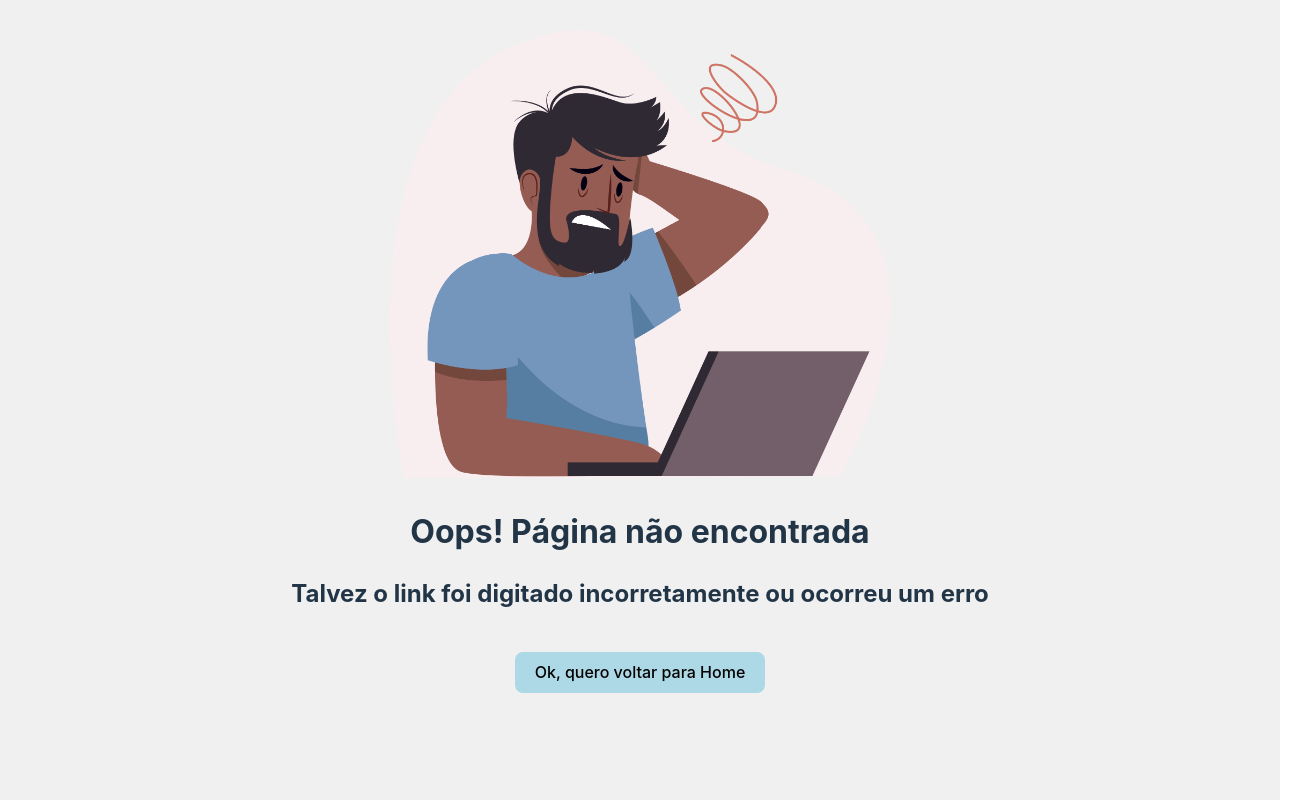
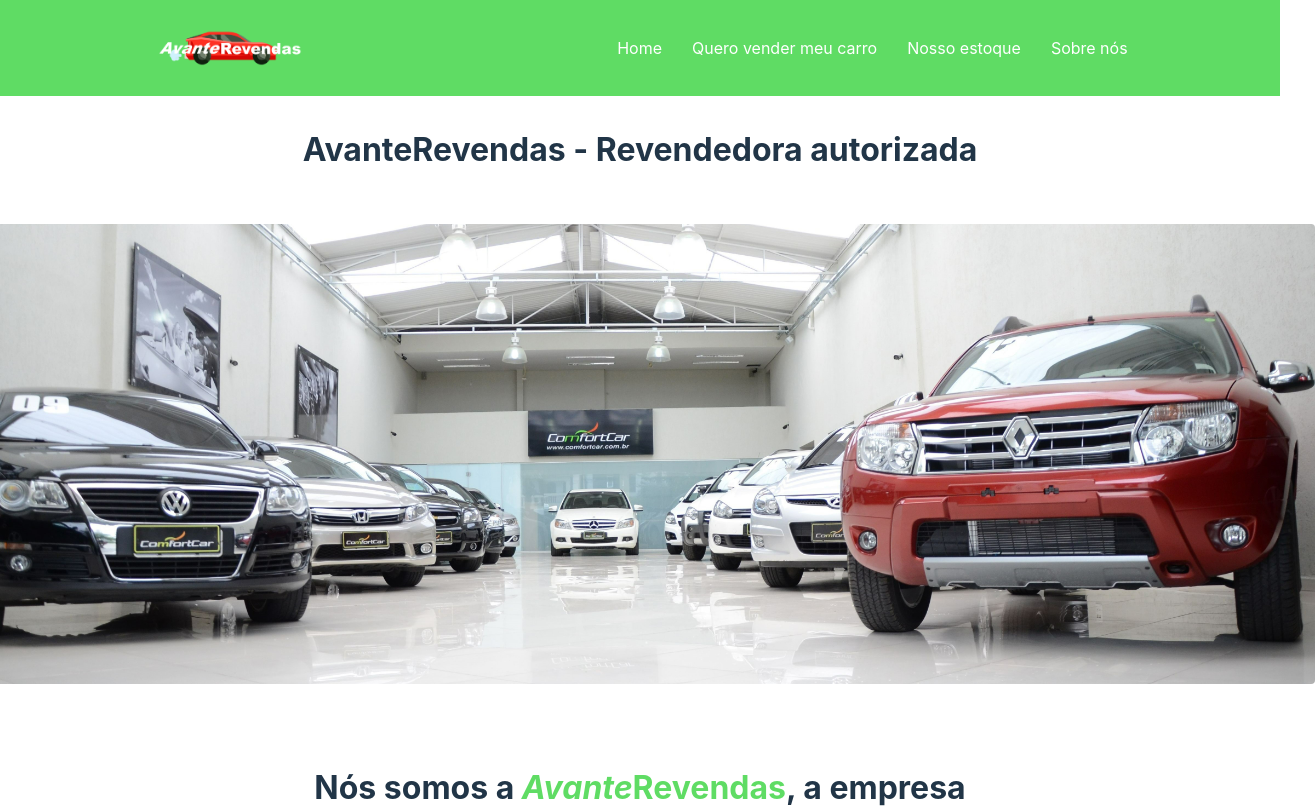
Before and after one commit to JvVenna/avante-revendas, a React (Vite) app: page /About in a window 1280 px wide. Shown: the top 808 px of the page, 1315 px wide, since content can reach past the window. Built offline with nearby package versions, Linux system fonts and the light colour scheme.

Commit message:
url aninhada em ingles

```diff
--- a/src/components/Navbar.jsx
+++ b/src/components/Navbar.jsx
@@ -19,9 +19,9 @@
                     className="logo" src={logo} alt="logo" /></Link>
                 <ul className='optionsNav_ul'>
                     <li className='optionsNav_li'><Link to='/'>Home</Link></li>
-                    <li className='optionsNav_li'><Link to='/vender-meu-carro'>Quero vender meu carro</Link></li>
-                    <li className='optionsNav_li'><Link to='/estoque'>Nosso estoque</Link></li>
-                    <li className='optionsNav_li'><Link to='/sobre'>Sobre nós</Link></li>
+                    <li className='optionsNav_li'><Link to='/sellMyCar'>Quero vender meu carro</Link></li>
+                    <li className='optionsNav_li'><Link to='/supply'>Nosso estoque</Link></li>
+                    <li className='optionsNav_li'><Link to='/about'>Sobre nós</Link></li>
                 </ul>
             </nav>
         </div>
--- a/src/main.jsx
+++ b/src/main.jsx
@@ -20,15 +20,15 @@
         element: <Home />
       },
       {
-        path: "/sobre",
+        path: "/About",
         element: <About />
       },
       {
-        path: "/vender-meu-carro",
+        path: "/sellMyCar",
         element: <SellMyCar />
       },
       {
-        path: "/estoque",
+        path: "/Supply",
         element: <Supply />
       },
     ]
```
